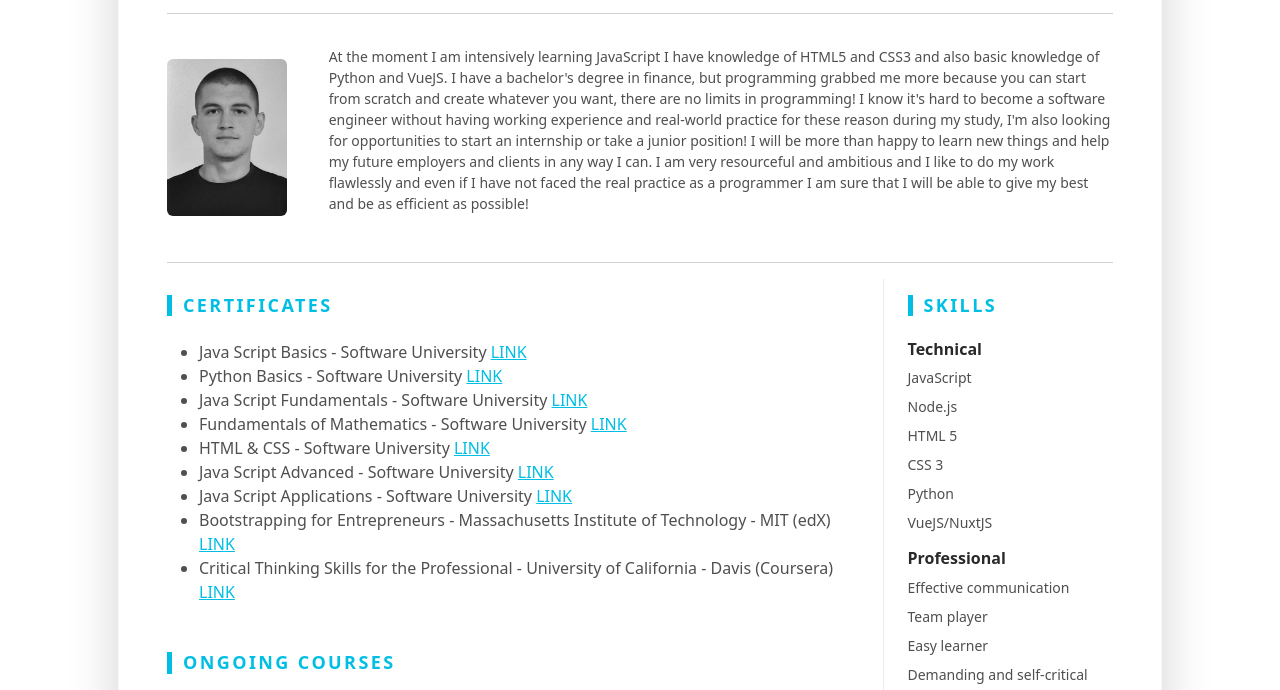
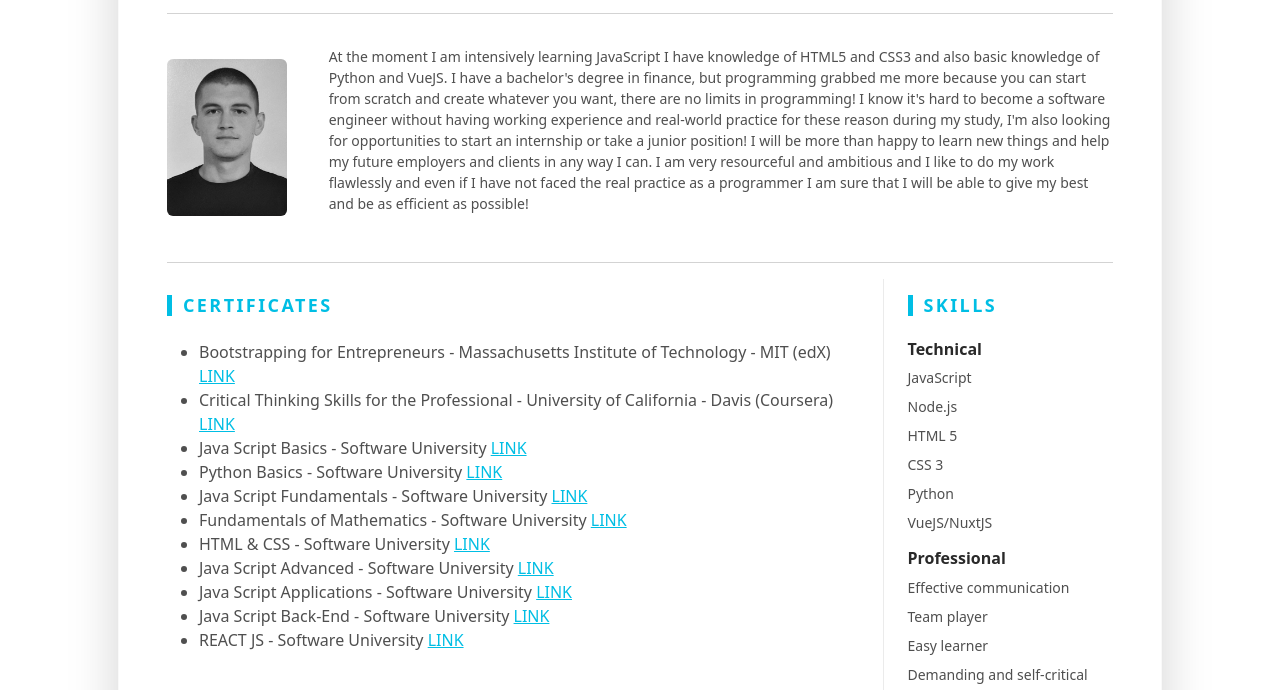
Before and after one commit to dechevgfx/portfolio, a plain HTML site: page resume/index.html in a window 1280 px wide. Shown: the part 236-926 px from the top of the page. Drawn offline with Linux system fonts and the light colour scheme.

Commit message:
Update index.html

```diff
--- a/resume/index.html
+++ b/resume/index.html
@@ -83,7 +83,15 @@
 							<!--//project-section-->
 							<section class="project-section py-3">
 								<h3 class="text-uppercase resume-section-heading mb-4">Certificates</h3>
-								<ul>
+																<ul>
+									<li>Bootstrapping for Entrepreneurs - Massachusetts Institute of Technology -
+										MIT (edX) <a
+											href="https://courses.edx.org/certificates/3f2779e651e84febb37b02164aaf85bc">LINK</a>
+									</li>
+									<li>Critical Thinking Skills for the Professional - University of California -
+										Davis (Coursera) <a
+											href="https://www.coursera.org/account/accomplishments/verify/2MKY9538DTH8">LINK</a>
+									</li>
 									<li>Java Script Basics - Software University <a
 											href="https://softuni.bg/certificates/details/128312/77fa4e37">LINK</a>
 									</li>
@@ -105,13 +113,11 @@
 									<li>Java Script Applications - Software University <a
 											href="https://softuni.bg/Certificates/Details/149824/6469df06">LINK</a>
 									</li>
-									<li>Bootstrapping for Entrepreneurs - Massachusetts Institute of Technology -
-										MIT (edX) <a
-											href="https://courses.edx.org/certificates/3f2779e651e84febb37b02164aaf85bc">LINK</a>
+									<li>Java Script Back-End - Software University
+										<a href="https://softuni.bg/certificates/details/162805/d7141e4a">LINK</a>
 									</li>
-									<li>Critical Thinking Skills for the Professional - University of California -
-										Davis (Coursera) <a
-											href="https://www.coursera.org/account/accomplishments/verify/2MKY9538DTH8">LINK</a>
+									<li>REACT JS - Software University
+										<a href="https://softuni.bg/certificates/details/168470/f49eabbc">LINK</a>
 									</li>
 								</ul>
 							</section>
@@ -119,12 +125,6 @@
 							<section class="project-section py-3">
 								<h3 class="text-uppercase resume-section-heading mb-4">Ongoing Courses</h3>
 								<ul>
-									<li>Java Script Back-End - Software University
-										<!-- <a href="https://softuni.bg/certificates/details/128312/77fa4e37">LINK</a> -->
-									</li>
-									<li>REACT JS - Software University
-										<!-- <a href="https://softuni.bg/Certificates/Details/131212/a431ae73">LINK</a> -->
-									</li>
 									<li>Vue the Complete Guide - Udemy
 										<!-- <a href="https://softuni.bg/Certificates/Details/139051/2edbc944">LINK</a> -->
 									</li>
```
